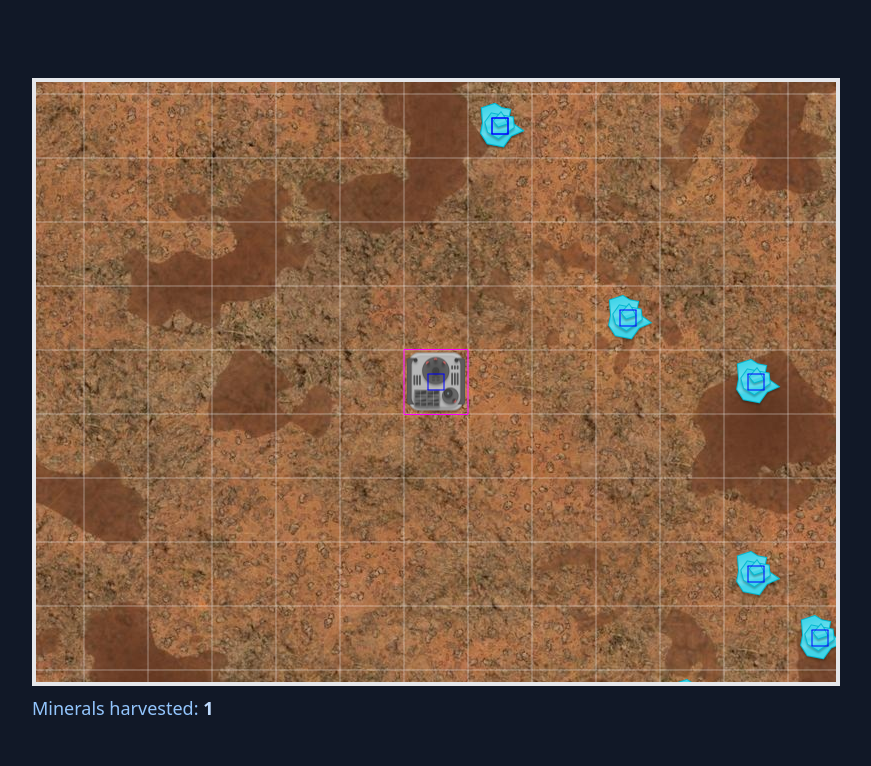
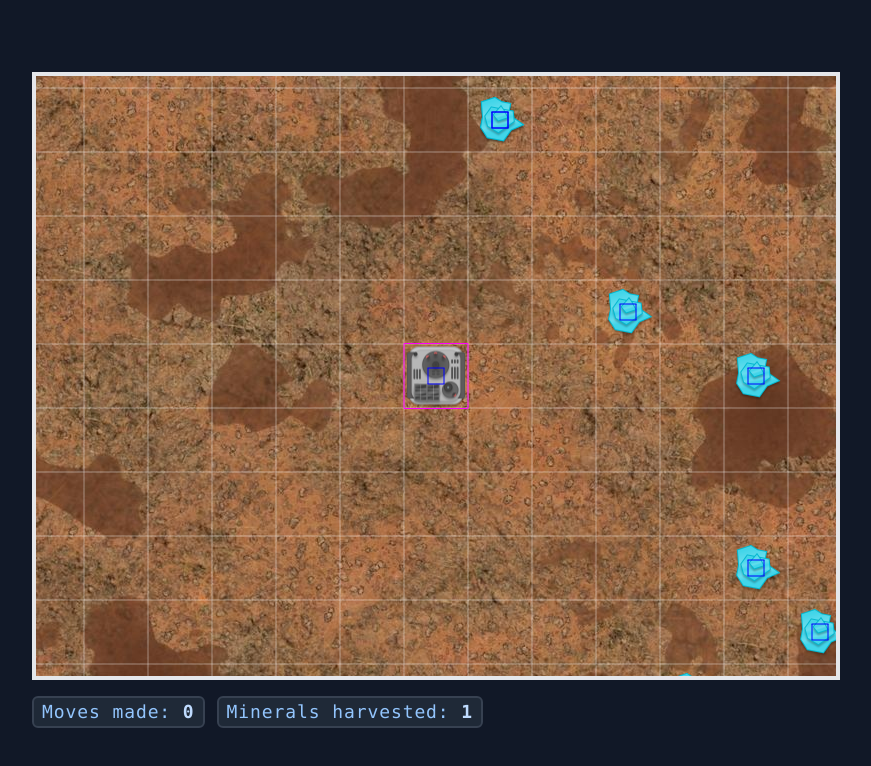
Before and after one commit to visualjerk/harvest-bot-battle, a Vue app in the folder client/: page / in a window 1280 px wide. Shown: the top 766 px of the page, without its empty margins (204-1075 px from the left). Built offline with nearby package versions, Linux system fonts and the light colour scheme.

Commit message:
add moves counter

```diff
--- a/client/src/components/Game.vue
+++ b/client/src/components/Game.vue
@@ -1,4 +1,5 @@
 <script lang="ts">
+import Metric from './Metric.vue'
 import { defineComponent, onMounted, ref } from 'vue'
 import Phaser from 'phaser'
 
@@ -8,6 +9,7 @@ const CENTER = SIZE / 2
 const IMAGE_SCALE = 0.5
 
 enum GameEvent {
+  incrementMoves = 'incrementMoves',
   incrementScore = 'incrementScore',
 }
 
@@ -129,15 +131,19 @@ class GameScene extends Phaser.Scene {
     if (this.cursors?.up.isDown) {
       this.botTarget.y -= CELL
       this.bot.setRotation(0)
+      this.emitter.emit(GameEvent.incrementMoves)
     } else if (this.cursors?.down.isDown) {
       this.botTarget.y += CELL
       this.bot.setRotation(Math.PI)
+      this.emitter.emit(GameEvent.incrementMoves)
     } else if (this.cursors?.right.isDown) {
       this.botTarget.x += CELL
       this.bot.setRotation(Math.PI * 0.5)
+      this.emitter.emit(GameEvent.incrementMoves)
     } else if (this.cursors?.left.isDown) {
       this.botTarget.x -= CELL
       this.bot.setRotation(Math.PI * 1.5)
+      this.emitter.emit(GameEvent.incrementMoves)
     }
 
     this.physics.moveToObject(this.bot, this.botTarget, CELL * 2)
@@ -169,8 +175,12 @@ class Game {
 
 export default defineComponent({
   name: 'Game',
+  components: {
+    Metric,
+  },
   setup() {
     const eventEmitter = new Phaser.Events.EventEmitter()
+    const moves = ref(0)
     const score = ref(0)
     const canvasRef = ref()
 
@@ -178,11 +188,15 @@ export default defineComponent({
       new Game(canvasRef.value as HTMLCanvasElement, eventEmitter)
     })
 
+    eventEmitter.on(GameEvent.incrementMoves, () => {
+      moves.value++
+    })
     eventEmitter.on(GameEvent.incrementScore, () => {
       score.value++
     })
 
     return {
+      moves,
       score,
       canvasRef,
     }
@@ -191,13 +205,13 @@ export default defineComponent({
 </script>
 
 <template>
-  <div class="flex h-screen items-center justify-center bg-gray-900">
+  <div class="flex h-screen items-center justify-center bg-gray-900 font-mono">
     <div>
-      <canvas ref="canvasRef" class="border-4 border-gray-200 mb-2" />
-      <h1 class="text-blue-300 text-lg">
-        Minerals harvested:
-        <span class="font-bold text-blue-200">{{ score }}</span>
-      </h1>
+      <canvas ref="canvasRef" class="border-4 border-gray-200 mb-4" />
+      <div class="flex gap-3">
+        <Metric label="Moves made" :value="moves" />
+        <Metric label="Minerals harvested" :value="score" />
+      </div>
     </div>
   </div>
 </template>
--- /dev/null
+++ b/client/src/components/Metric.vue
@@ -0,0 +1,34 @@
+<script lang="ts">
+import { defineComponent } from 'vue'
+
+export default defineComponent({
+  name: 'Metric',
+  props: {
+    label: {
+      type: String,
+      required: true,
+    },
+    value: {
+      type: Number,
+      required: true,
+    },
+  },
+})
+</script>
+
+<template>
+  <span
+    class="
+      text-blue-300 text-lg
+      inline-block
+      bg-gray-800
+      px-2
+      rounded-md
+      border-2 border-gray-700
+      tracking-wider
+    "
+  >
+    {{ label }}:
+    <span class="font-bold text-blue-200">{{ value }}</span>
+  </span>
+</template>
```
